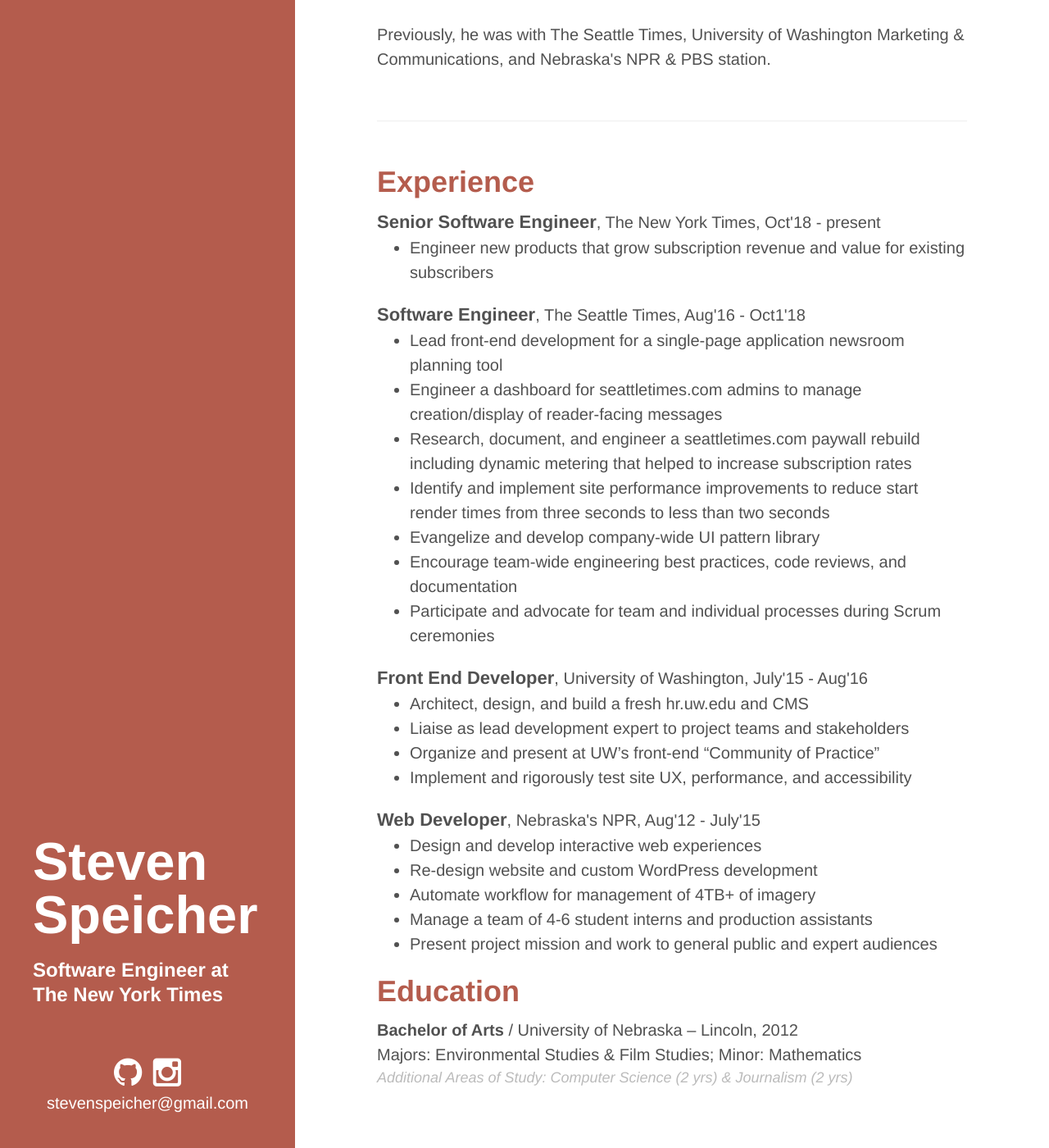
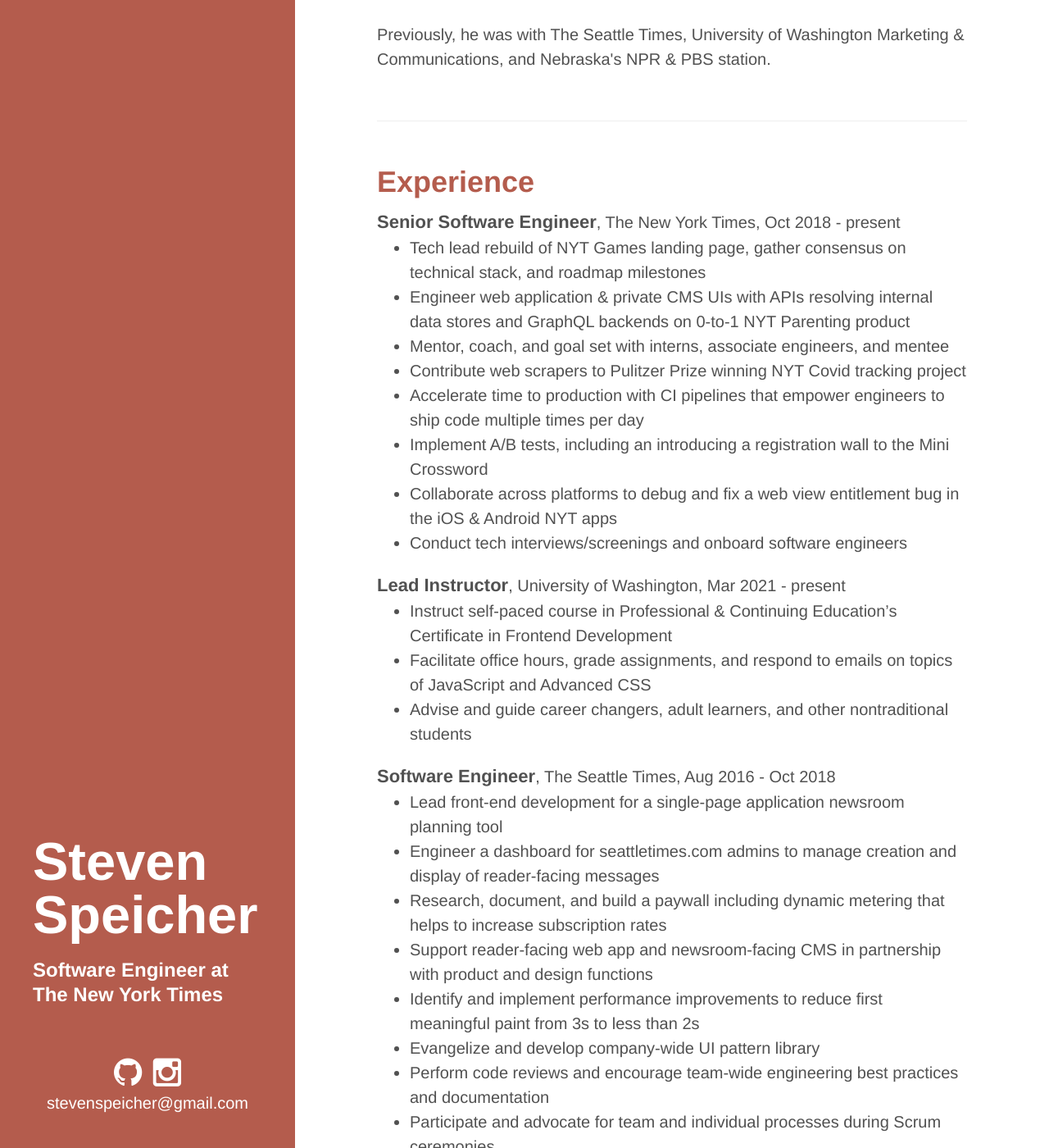
Before and after one commit to stvnspchr/stvnspchr.github.io, a Jekyll site: the page built from index.html, in a window 1280 px wide and 1400 px high, scrolled down 223 px. Shown: the whole window at 82% size. Built offline with Jekyll 4.4.1, drawn with Linux system fonts in a browser that asks for light colours; the list of posts is cut into pages by our own code; some of the changed text lies outside the part shown.

Commit message:
Update resume

```diff
--- a/index.html
+++ b/index.html
@@ -13,38 +13,61 @@
 
 <section class="resume">
   <h2>Experience</h2>
-
-  <p><span class="bold" style="font-size: 1.1rem;">Senior Software Engineer</span>, The New York Times, Oct'18 - present</p>
+  <p><span class="bold" style="font-size: 1.1rem;">Senior Software Engineer</span>, The New York Times, Oct 2018 - present</p>
   <ul>
-      <li>Engineer new products that grow subscription revenue and value for existing subscribers</li>
+    <li>Tech lead rebuild of NYT Games landing page, gather consensus on technical stack, and roadmap milestones</li>
+    <li>Engineer web application & private CMS UIs with APIs resolving internal data stores and GraphQL backends on 0-to-1 NYT Parenting product</li>
+    <li>Mentor, coach, and goal set with interns, associate engineers, and mentee</li>
+    <li>Contribute web scrapers to Pulitzer Prize winning NYT Covid tracking project</li>
+    <li>Accelerate time to production with CI pipelines that empower engineers to ship code multiple times per day</li>
+    <li>Implement A/B tests, including an introducing a registration wall to the Mini Crossword</li>
+    <li>Collaborate across platforms to debug and fix a web view entitlement bug in the iOS & Android NYT apps</li>
+    <li>Conduct tech interviews/screenings and onboard software engineers</li>
   </ul>
 
-  <p><span class="bold" style="font-size: 1.1rem;">Software Engineer</span>, The Seattle Times, Aug'16 - Oct1'18</p>
+  <p><span class="bold" style="font-size: 1.1rem;">Lead Instructor</span>, University of Washington, Mar 2021 - present</p>
+
   <ul>
-      <li>Lead front-end development for a single-page application newsroom planning tool </li>
-      <li>Engineer a dashboard for seattletimes.com admins to manage creation/display of reader-facing messages</li>
-      <li>Research, document, and engineer a seattletimes.com paywall rebuild including dynamic metering that helped to increase subscription rates</li>
-      <li>Identify and implement site performance improvements to reduce start render times from three seconds to less than two seconds</li>
+    <li>Instruct self-paced course in Professional & Continuing Education’s Certificate in Frontend Development</li>
+    <li>Facilitate office hours, grade assignments, and respond to emails on topics of JavaScript and Advanced CSS</li>
+    <li>Advise and guide career changers, adult learners, and other nontraditional students</li>
+  </ul>
+
+  <p><span class="bold" style="font-size: 1.1rem;">Software Engineer</span>, The Seattle Times, Aug 2016 - Oct 2018</p>
+  <ul>
+    <li>Lead front-end development for a single-page application newsroom planning tool </li>
+    <li>Engineer a dashboard for seattletimes.com admins to manage creation and display of reader-facing messages</li>
+    <li>Research, document, and build a paywall including dynamic metering that helps to increase subscription rates</li>
+    <li>Support reader-facing web app and newsroom-facing CMS in partnership with product and design functions</li>
+    <li>Identify and implement performance improvements to reduce first meaningful paint from 3s to less than 2s</li>
     <li>Evangelize and develop company-wide UI pattern library</li>
-      <li>Encourage team-wide engineering best practices, code reviews, and documentation</li>
+    <li>Perform code reviews and encourage team-wide engineering best practices and documentation</li>
     <li>Participate and advocate for team and individual processes during Scrum ceremonies</li>
   </ul>
 
-  <p><span class="bold" style="font-size: 1.1rem;">Front End Developer</span>, University of Washington, July'15 - Aug'16</p>
+  <p><span class="bold" style="font-size: 1.1rem;">Front End Developer</span>, University of Washington, July 2015 - Aug 2016</p>
   <ul>
-      <li>Architect, design, and build a fresh hr.uw.edu and CMS</li>
+    <li>Launch a fresh hr.uw.edu and WordPress-powered CMS</li>
+    <li>Collaborate with lead designer to ensure UIs follow UW’s design guidelines</li>
     <li>Liaise as lead development expert to project teams and stakeholders</li>
-      <li>Organize and present at UW’s front-end “Community of Practice”</li>
-      <li>Implement and rigorously test site UX, performance, and accessibility</li>
+    <li>Organize and present at UW’s Front-end Community of Practice</li>
+    <li>Ensure internal and external web applications adhere to WCAG AA and AAA conformity</li>
   </ul>
 
-  <p><span class="bold" style="font-size: 1.1rem;">Web Developer</span>, Nebraska's NPR, Aug'12 - July'15</p>
+  <p><span class="bold" style="font-size: 1.1rem;">Producer & Web Developer</span>, Nebraska's NPR, Aug 2012 - Jul 2015</p>
   <ul>
     <li>Design and develop interactive web experiences</li>
     <li>Re-design website and custom WordPress development</li>
     <li>Automate workflow for management of 4TB+ of imagery</li>
     <li>Manage a team of 4-6 student interns and production assistants</li>
     <li>Present project mission and work to general public and expert audiences</li>
+  </ul>
+
+  <p><span class="bold" style="font-size: 1.1rem;">Projectionist</span>, Mary Riepma Ross Media Arts Center, Sep 2009 - Jul 2012</p>
+  <ul>
+    <li>Screened 35mm, 16mm and various digital format films</li>
+    <li>Operated large projectors and monitored film and digital equipment</li>
+    <li>Assisted in transition to full-digital cinema theatre</li>
   </ul>
 
   <h2>Education</h2>
```
Lines whose indentation alone changed are shown as unchanged.
